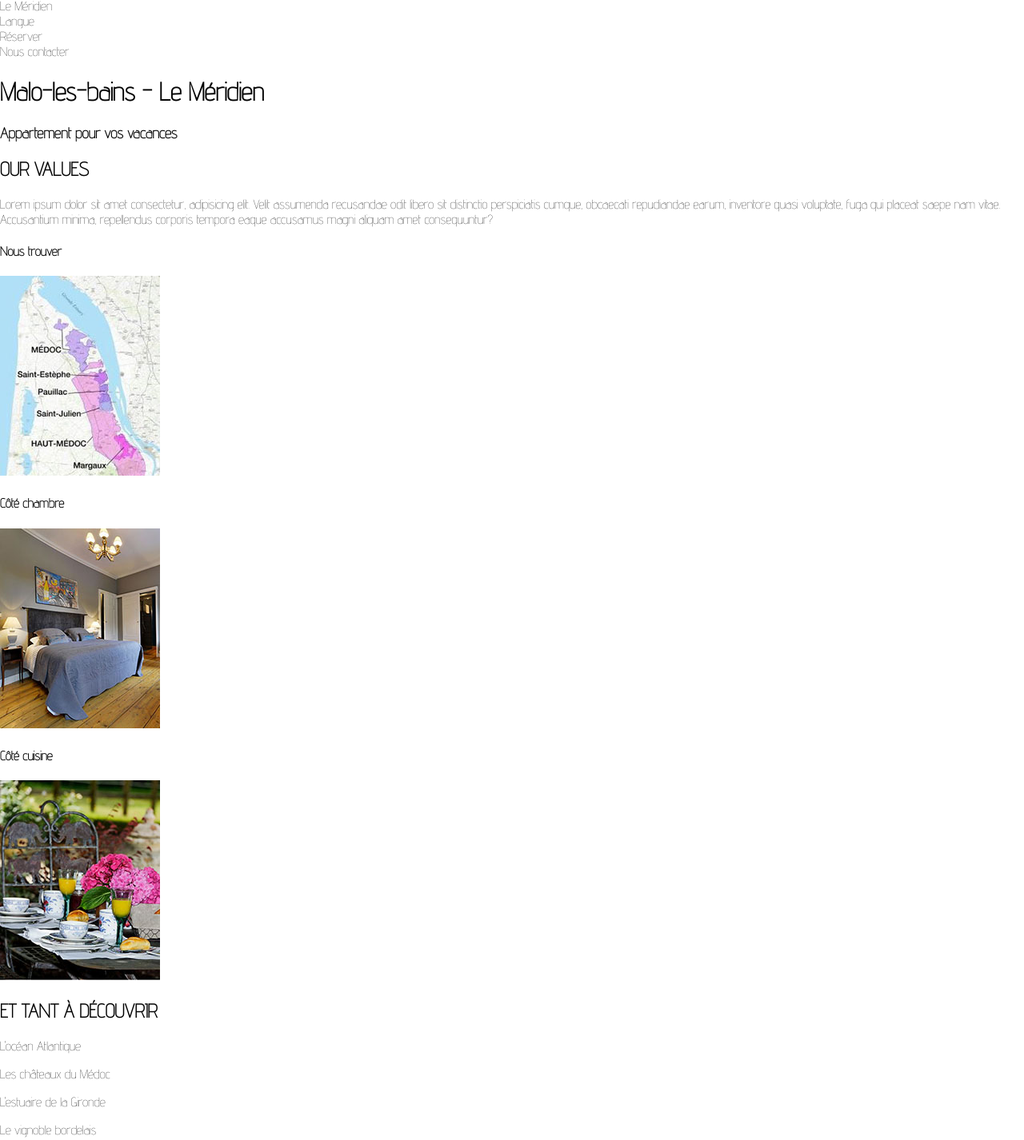
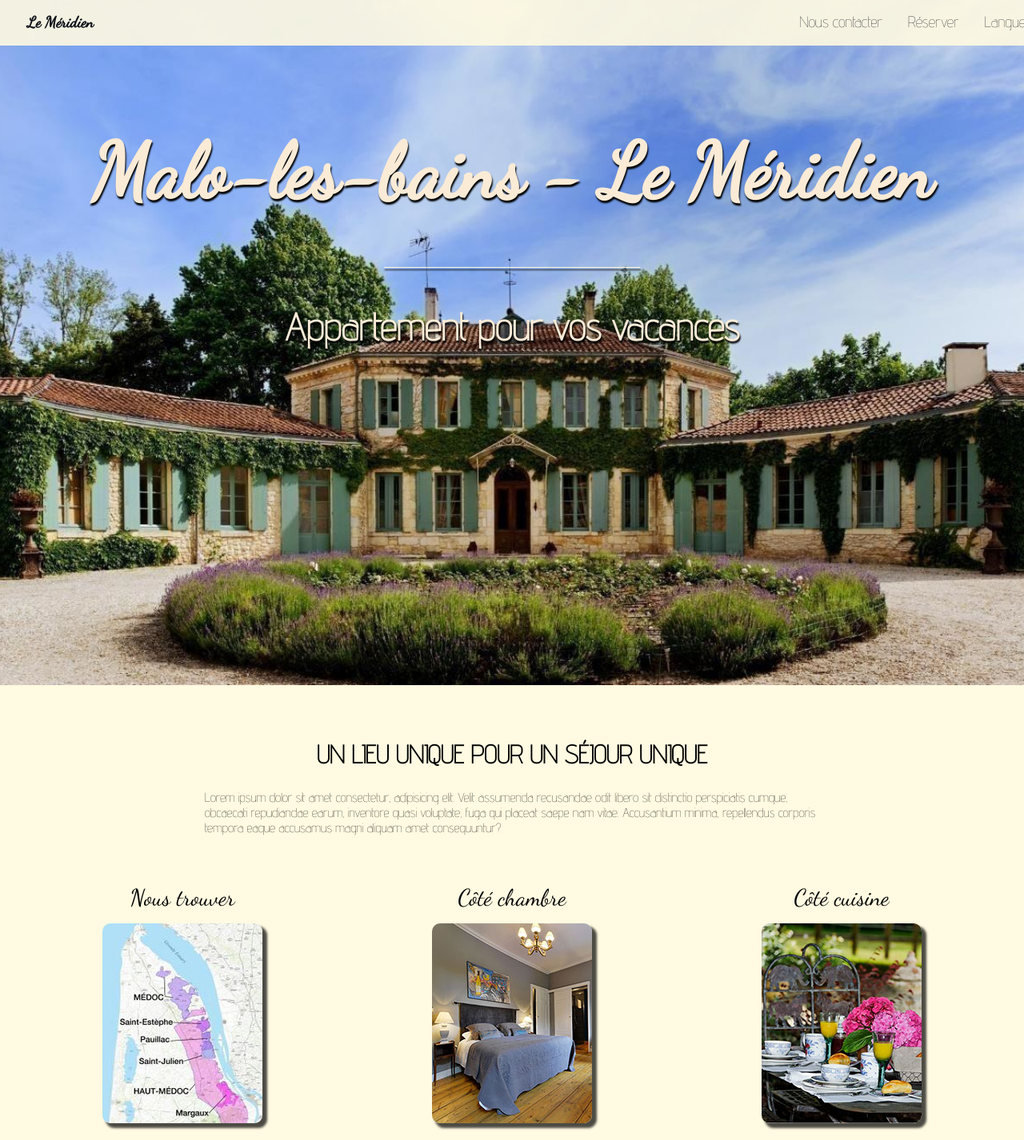
Before and after one commit to Newaluigi/Malo, a plain HTML site: page index.html in a window 1280 px wide. Shown: the part 2-1428 px from the top of the page at 80% size. Drawn offline with Linux system fonts and the light colour scheme.

Commit message:
CSS created

```diff
--- a/index.html
+++ b/index.html
@@ -20,15 +20,15 @@
                 <li><a href="#contact"></a>Nous contacter</li>
             </ul>
         </nav>
-        <div id="imagePrincipale"></div>
-        <h1>Malo-les-bains - Le Méridien</h1>
-        <div id="premierTrait"></div>
-        <h3>Appartement pour vos vacances</h3>
-
+        <div id="imagePrincipale">
+            <h1>Malo-les-bains - Le Méridien</h1>
+            <div id="premierTrait"></div>
+            <h3>Appartement pour vos vacances</h3>
+        </div>
     </header>
     <section id="presentation">
         <div id="textIntro">
-            <h2>Our values</h2>
+            <h2>Un lieu unique pour un séjour unique</h2>
             <p>Lorem ipsum dolor sit amet consectetur, adipisicing elit. Velit assumenda recusandae odit libero sit
                 distinctio perspiciatis cumque, obcaecati repudiandae earum, inventore quasi voluptate, fuga qui placeat
                 saepe nam vitae. Accusantium minima, repellendus corporis tempora eaque accusamus magni aliquam amet
--- a/style.css
+++ b/style.css
@@ -17,4 +17,161 @@ li {
 
 h2 {
     text-transform: uppercase;
+    text-align: center;
+    padding-top: 30px;
+    font-size: 2em;
 }
+
+a {
+    text-decoration: none;
+    color: black;
+}
+
+/* ******************************NAVBAR************************** */
+
+nav {
+    overflow: hidden;
+    background-color: #FFFAE1;
+    position: fixed;
+    width: 100%;
+    opacity: 0.9;
+    padding: 18px;
+}
+
+header li {
+    float: right;
+    font-size: 1.2em;
+    padding: 0 16px;
+}
+
+header li a {
+    text-decoration: none;
+    display: block;
+    text-align: center;
+}
+
+#logo {
+    font-family: 'Dancing Script', cursive;
+    font-weight: bold;
+    float: left;
+}
+
+/* ******************************IMAGE PRINCIPALE************************** */
+
+#imagePrincipale {
+    padding-top: 60px;
+    background: url(assets/media/image-principale.JPG) no-repeat fixed 50% 50%;
+    background-size: cover;
+    height: 799px;
+}
+
+h1 {
+    font-family: 'Dancing Script', cursive;
+    text-align: center;
+    color: antiquewhite;
+    font-size: 6em;
+    margin-top: 100px;
+    text-shadow: 1px 3px 2px black;
+}
+
+#premierTrait {
+    height: 1px;
+    width: 25%;
+    margin: -3px auto;
+    background-color: #FFFAE1;
+    box-shadow: 1px 3px 2px black;
+}
+
+h3 {
+    text-align: center;
+    color: antiquewhite;
+    font-size: 3em;
+    text-shadow: 1px 3px 2px black;
+}
+
+/* ******************************PRESENTATION************************** */
+
+#presentation {
+    background-color: #FFFAE1;
+    padding: 10px 0px 100px 0px;
+}
+
+#textIntro {
+    padding: 0px 20%;
+}
+
+#prestation {
+    display: flex;
+    flex-wrap: wrap;
+    justify-content: space-between;
+    padding: 30px 10%;
+}
+
+.imagesPrestations h4 {
+    font-family: 'Dancing Script', cursive;
+    text-align: center;
+    font-size: 1.8em;
+    margin: 15px;
+    font-weight: 300;
+}
+
+.imagesPrestations img {
+    border-radius: 10px;
+    box-shadow: 5px 5px 3px 1px rgba(0, 0, 0, 0.7);
+}
+
+.imagesPrestations img:hover {
+    opacity: 0.5;
+    transform: scale(1.05);
+    transition: 0.4s ease-in-out;
+}
+
+
+/* ******************************TOURISME************************** */
+
+#tourisme {
+    height: 1400px;
+    background-color: #FFFAE1;
+    padding: 1px 2%;
+}
+
+#tourisme h2 {
+    padding-top: 60px;
+}
+
+#ocean {
+    background: url(assets/media/ocean.jpg);
+}
+
+#chateau {
+    background: url(assets/media/chateau.JPG);
+}
+
+#phare {
+    background: url(assets/media/phare.JPG);
+}
+
+#vignoble {
+    background: url(assets/media/vignes.jpg);
+}
+
+#tourisme li {
+    margin: 65px 100px 0 100px;
+    height: 226px;
+    width: 55%;
+    max-width: 550px;
+    float: left;
+    box-shadow: 6px 6px 28px -1px rgba(0, 0, 0, 0.75);
+}
+
+#tourisme p {
+    height: 45px;
+    width: 235px;
+    background-color: #01df74;
+    float: right;
+    margin: 50px -180px 0 0;
+    font-size: 1.5em;
+    text-align: center;
+    padding-top: 15px;
+    box-shadow: 4px 4px 0 1px rgba(90, 161, 43, 1);
+}
```
